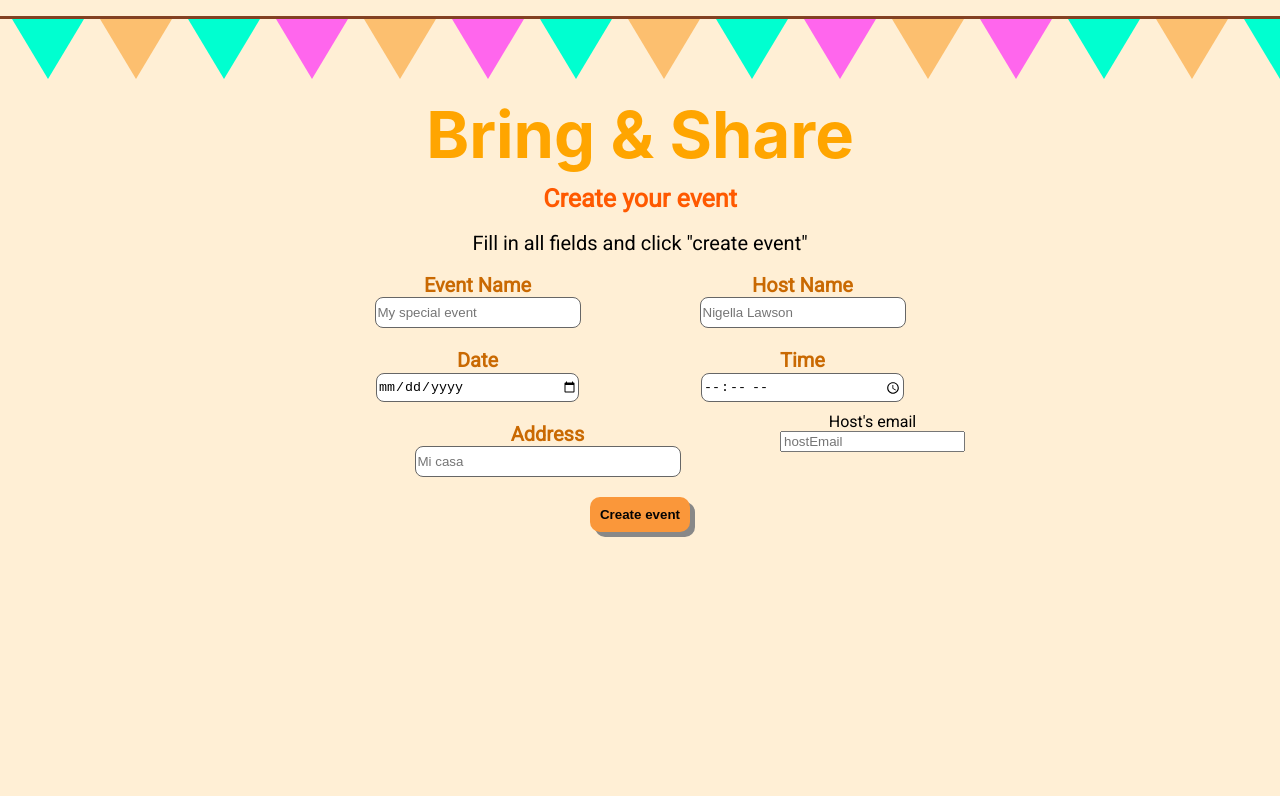
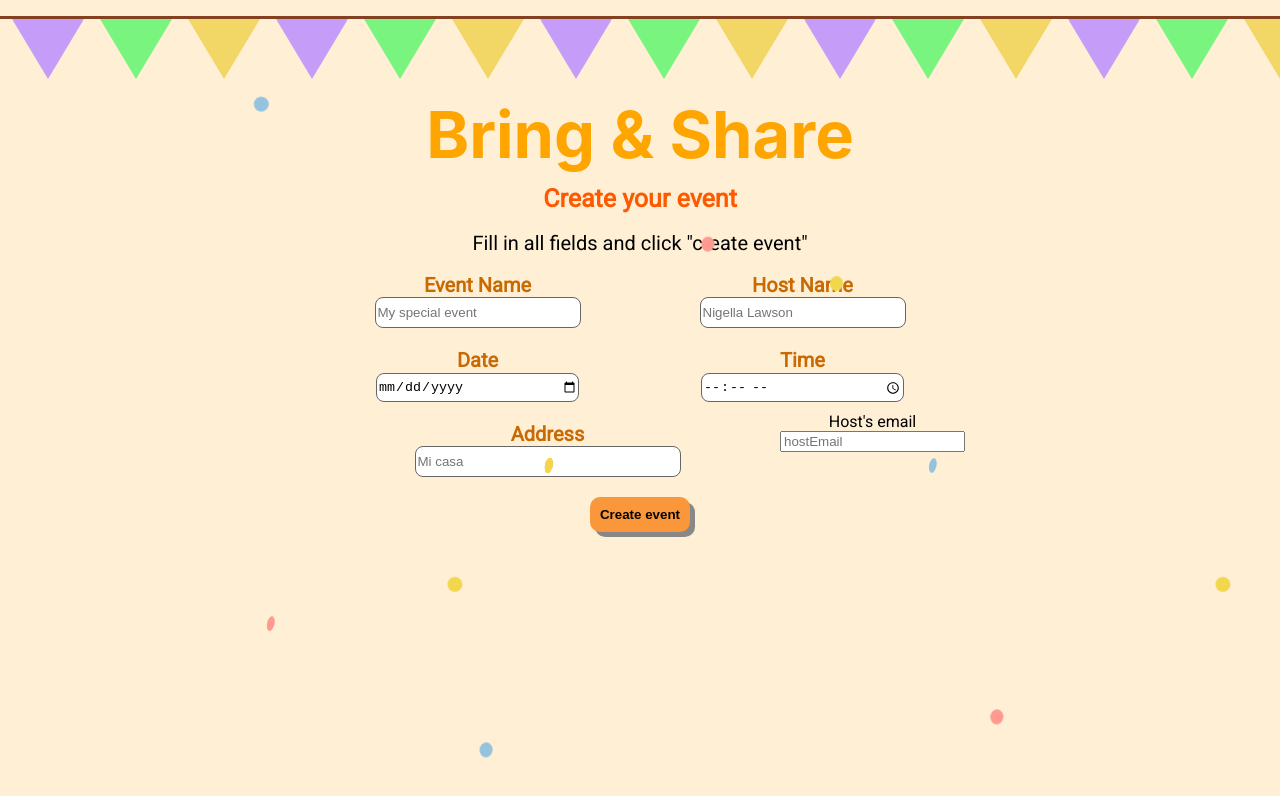
Before and after one commit to szabinakov/Bring-and-Share, a React (Create React App) app: page / in a window 1280 px wide. Shown: the top 796 px of the page. Built offline with nearby package versions, Linux system fonts and the light colour scheme.

Commit message:
Added confetti and bunting animation

```diff
--- a/src/components/AddParticipant.js
+++ b/src/components/AddParticipant.js
@@ -23,8 +23,6 @@ const AddParticipant = ({
     e.preventDefault();
 
     axios
-
-      // /events/:eventId/participants
       .post(
         `https://final-mcrcodes-project.herokuapp.com/events/${eventId}/participants`,
         fields
@@ -62,14 +60,14 @@ const AddParticipant = ({
           </label>
         </div>
 
-        <div className="email">
-          <label htmlFor="email">
+        <div className="participantEmail">
+          <label htmlFor="participantEmail">
             Email <br />
             <input
               type="text"
-              id="email"
-              name="email"
-              data-testid="email"
+              id="participantEmail"
+              name="participantEmail"
+              data-testid="participantEmail"
               value={fields.email}
               onChange={handleFieldChange}
               placeholder="test@email.com"
--- a/src/components/App.js
+++ b/src/components/App.js
@@ -1,39 +1,55 @@
-import React, { useState, useEffect } from "react";
+import React from "react";
 import { BrowserRouter, Switch, Route } from "react-router-dom";
 import "../styles/App.css";
-import axios from "axios";
 
 import CreateEvent from "./CreateEvent";
 import EventPage from "./EventPage";
 
 function App() {
   return (
-    <div className="App">
+    <div className="container">
       <ul className="bunting">
-        <li className="down_triangle"></li>
-        <li className="down_triangle"></li>
-        <li className="down_triangle"></li>
-        <li className="down_triangle"></li>
-        <li className="down_triangle"></li>
-        <li className="down_triangle"></li>
-        <li className="down_triangle"></li>
-        <li className="down_triangle"></li>
-        <li className="down_triangle"></li>
-        <li className="down_triangle"></li>
-        <li className="down_triangle"></li>
-        <li className="down_triangle"></li>
-        <li className="down_triangle"></li>
-        <li className="down_triangle"></li>
-        <li className="down_triangle"></li>
-        <li className="down_triangle"></li>
-        <li className="down_triangle"></li>
-        <li className="down_triangle"></li>
-        <li className="down_triangle"></li>
-        <li className="down_triangle"></li>
-        <li className="down_triangle"></li>
-        <li className="down_triangle"></li>
-        <li className="down_triangle"></li>
+        <li className="down_triangle pink"></li>
+        <li className="down_triangle blue"></li>
+        <li className="down_triangle yellow"></li>
+        <li className="down_triangle pink"></li>
+        <li className="down_triangle blue"></li>
+        <li className="down_triangle yellow"></li>
+        <li className="down_triangle pink"></li>
+        <li className="down_triangle blue"></li>
+        <li className="down_triangle yellow"></li>
+        <li className="down_triangle pink"></li>
+        <li className="down_triangle blue"></li>
+        <li className="down_triangle yellow"></li>
+        <li className="down_triangle pink"></li>
+        <li className="down_triangle blue"></li>
+        <li className="down_triangle yellow"></li>
+        <li className="down_triangle pink"></li>
+        <li className="down_triangle blue"></li>
+        <li className="down_triangle yellow"></li>
+        <li className="down_triangle pink"></li>
+        <li className="down_triangle blue"></li>
+        <li className="down_triangle yellow"></li>
+        <li className="down_triangle pink"></li>
+        <li className="down_triangle blue"></li>
+        <li className="down_triangle yellow"></li>
       </ul>
+      <div className="confetti"></div>
+      <div className="confetti"></div>
+      <div className="confetti"></div>
+      <div className="confetti"></div>
+      <div className="confetti"></div>
+      <div className="confetti"></div>
+      <div className="confetti"></div>
+      <div className="confetti"></div>
+      <div className="confetti"></div>
+      <div className="confetti"></div>
+      <div className="confetti"></div>
+      <div className="confetti"></div>
+      <div className="confetti"></div>
+      <div className="confetti"></div>
+      <div className="confetti"></div>
+      <div className="confetti"></div>
       <h1 className="appTitle">Bring & Share</h1>
       <BrowserRouter>
         <Switch>
--- a/src/components/HostDetails.js
+++ b/src/components/HostDetails.js
@@ -3,13 +3,13 @@ import "../styles/HostDetails.css";
 import axios from "axios";
 
 const HostDetails = ({ eventId }) => {
-  const [participantsEmail, setParticipantsEmail] = useState([]);
+  const [participants, setParticipants] = useState([]);
   useEffect(() => {
     axios
       .get(
         `https://final-mcrcodes-project.herokuapp.com/events/${eventId}/participants`
       )
-      .then((response) => setParticipantsEmail(response.data))
+      .then((response) => setParticipants(response.data))
       .catch((err) => console.log(err));
   }, [eventId]);
 
@@ -22,15 +22,13 @@ const HostDetails = ({ eventId }) => {
   }, [eventId]);
 
   let i;
-  for (i = 0; i < participantsEmail.length; i++) {
-    console.log(participantsEmail[i].email);
-    console.log(hostEmail);
-    if (participantsEmail[i].email === hostEmail) {
-      console.log("Host found");
+  for (i = 0; i < participants.length; i++) {
+    if (participants[i].email === hostEmail) {
       return (
         <div className="hostDetails" data-testid="hostdetails">
           <h3>Host details</h3>
-          <p>Host email: {hostEmail}</p>
+          <p>Host Name: {participants[i].name}</p>
+          <p>Host email: {participants[i].email}</p>
         </div>
       );
     }
--- a/src/components/ParticipantCard.js
+++ b/src/components/ParticipantCard.js
@@ -1,15 +1,22 @@
 import React from "react";
 import "../styles/ParticipantCard.css";
 
-
-const ParticipantCard = ({id, name, email, toBring, dislikes, dietInfo, removeParticipant}) => {
-    return(
+const ParticipantCard = ({
+  id,
+  name,
+  email,
+  toBring,
+  dislikes,
+  dietInfo,
+  removeParticipant,
+}) => {
+  return (
     <>
       <div className="eachParticipant">
         <div data-testid="name" className="participantName">
           {name}
         </div>
-                <div data-testid="email" className="participantEmail">
+        <div data-testid="email" className="participantEmailInfo">
           <a href={`mailto:${email}`}>{email}</a>
         </div>
         <div data-testid="toBring" className="participantBrings">
@@ -17,11 +24,17 @@ const ParticipantCard = ({id, name, email, toBring, dislikes, dietInfo, removePa
         </div>
         <div data-testid="dislikes" className="participantDislikes">
           Does not like: {dislikes}
-                </div >
+        </div>
         <div data-testid="dietInfo" className="participantDietInfo">
           Any other Diet information: {dietInfo}
         </div>
-                <button data-testid="removeButton" className="participantDelete" onClick={()=>removeParticipant(id)}>Delete</button>
+        <button
+          data-testid="removeButton"
+          className="participantDelete"
+          onClick={() => removeParticipant(id)}
+        >
+          Delete
+        </button>
       </div>
     </>
   );
--- a/src/styles/AddParticipant.css
+++ b/src/styles/AddParticipant.css
@@ -12,6 +12,7 @@
 }
 
 .name,
+.participantEmail,
 .toBring,
 .dislikes,
 .dietInfo,
--- a/src/styles/App.css
+++ b/src/styles/App.css
@@ -2,8 +2,87 @@ body {
   background-color: papayawhip;
 }
 
-.App {
+.container {
   width: 100%;
+  height: 100%;
+}
+.confetti {
+  width: 15px;
+  height: 15px;
+  background-color: #f2d74e;
+  border-radius: 50%;
+  position: absolute;
+  left: 50%;
+  animation: confetti 5s ease-in-out -2s infinite;
+  transform-origin: left top;
+}
+.confetti:nth-child(1) {
+  background-color: #f2d74e;
+  left: 10%;
+  animation-delay: 0;
+}
+.confetti:nth-child(2) {
+  background-color: #95c3de;
+  left: 20%;
+  animation-delay: -5s;
+}
+.confetti:nth-child(3) {
+  background-color: #ff9a91;
+  left: 30%;
+  animation-delay: -3s;
+}
+.confetti:nth-child(4) {
+  background-color: #f2d74e;
+  left: 40%;
+  animation-delay: -2.5s;
+}
+.confetti:nth-child(5) {
+  background-color: #95c3de;
+  left: 50%;
+  animation-delay: -4s;
+}
+.confetti:nth-child(6) {
+  background-color: #ff9a91;
+  left: 60%;
+  animation-delay: -6s;
+}
+.confetti:nth-child(7) {
+  background-color: #f2d74e;
+  left: 70%;
+  animation-delay: -1.5s;
+}
+.confetti:nth-child(8) {
+  background-color: #95c3de;
+  left: 80%;
+  animation-delay: -2s;
+}
+.confetti:nth-child(9) {
+  background-color: #ff9a91;
+  left: 90%;
+  animation-delay: -3.5s;
+}
+.confetti:nth-child(10) {
+  background-color: #f2d74e;
+  left: 100%;
+  animation-delay: -2.5s;
+}
+
+@keyframes confetti {
+  0% {
+    transform: rotateZ(15deg) rotateY(0deg) translate(0, 0);
+  }
+  25% {
+    transform: rotateZ(5deg) rotateY(360deg) translate(-5vw, 20vh);
+  }
+  50% {
+    transform: rotateZ(15deg) rotateY(720deg) translate(5vw, 60vh);
+  }
+  75% {
+    transform: rotateZ(5deg) rotateY(1080deg) translate(-10vw, 80vh);
+  }
+  100% {
+    transform: rotateZ(15deg) rotateY(1440deg) translate(10vw, 110vh);
+  }
 }
 
 .appTitle {
@@ -34,14 +113,58 @@ body {
   background-color: transparent;
 }
 
-.down_triangle:nth-of-type(n + 1) {
+.pink {
   border-top-color: rgb(255, 102, 237);
+  animation: bunting-pink 2s infinite;
 }
-.down_triangle:nth-of-type(2n + 1) {
+.blue {
   border-top-color: rgb(0, 255, 208);
+  animation: bunting-blue 3.5s infinite;
 }
-.down_triangle:nth-of-type(3n + 2) {
-  border-top-color: rgb(252, 191, 111);
+.yellow {
+  border-top-color: rgb(242, 214, 0);
+  animation: bunting-yellow 3.5s infinite;
+}
+
+@keyframes bunting-pink {
+  0% {
+    border-top-color: rgb(255, 102, 237);
+  }
+
+  50% {
+    border-top-color: rgb(197, 157, 248);
+  }
+
+  100% {
+    border-top-color: rgb(255, 102, 237);
+  }
+}
+
+@keyframes bunting-blue {
+  0% {
+    border-top-color: rgb(0, 255, 208);
+  }
+
+  50% {
+    border-top-color: rgb(122, 245, 126);
+  }
+
+  100% {
+    border-top-color: rgb(0, 255, 208);
+  }
+}
+@keyframes bunting-yellow {
+  0% {
+    border-top-color: rgb(242, 214, 0);
+  }
+
+  50% {
+    border-top-color: rgb(243, 215, 103);
+  }
+
+  100% {
+    border-top-color: rgb(242, 214, 0);
+  }
 }
 
 /*media query start*/
--- a/src/styles/Participants.css
+++ b/src/styles/Participants.css
@@ -1,6 +1,7 @@
 .participants {
-    display: flex;
-    flex-direction: row;
-    flex-wrap: wrap;
-    justify-content: center;
+  display: flex;
+  flex-direction: row;
+  flex-wrap: wrap;
+  justify-content: center;
+  border: 5px solid lightcoral;
 }
```
Also changed, not shown: 1 other file (tests, documents, lock files or other folders). Lines whose indentation alone changed are shown as unchanged.
